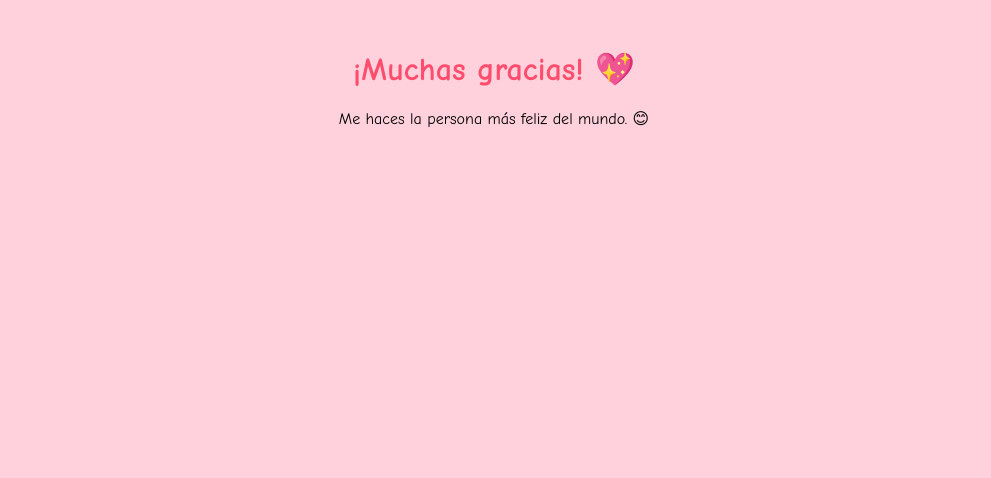
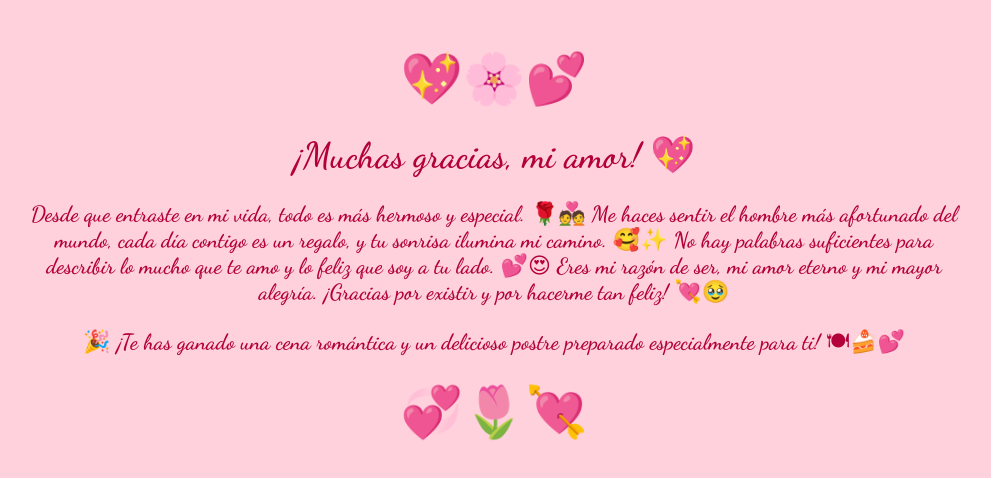
Before and after one commit to depo98/depo98.github.io, a plain HTML site: page gracias.html in a window 1280 px wide. Shown: the whole page, without its empty margins (146-1137 px from the left). Drawn offline with Linux system fonts and the light colour scheme.

Commit message:
Update gracias.html

```diff
--- a/gracias.html
+++ b/gracias.html
@@ -6,18 +6,37 @@
     <title>¡Gracias!</title>
     <style>
         body {
-            font-family: 'Comic Sans MS', cursive, sans-serif;
+            font-family: 'Dancing Script', cursive;
             text-align: center;
             margin: 50px;
             background-color: #ffd1dc;
         }
         h1 {
-            color: #ff4d6d;
+            color: #b3003b;
+            font-size: 36px;
+        }
+        p {
+            font-size: 22px;
+            color: #b3003b;
+            margin: 20px auto;
+            width: 80%;
+        }
+        .decoracion {
+            font-size: 50px;
+            color: #b3003b;
         }
     </style>
+    <link href="https://fonts.googleapis.com/css2?family=Dancing+Script:wght@600&display=swap" rel="stylesheet">
 </head>
 <body>
-    <h1>¡Muchas gracias! 💖</h1>
-    <p>Me haces la persona más feliz del mundo. 😊</p>
+    <div class="decoracion">💖🌸💕</div>
+    <h1>¡Muchas gracias, mi amor! 💖</h1>
+    <p>Desde que entraste en mi vida, todo es más hermoso y especial. 🌹💑
+       Me haces sentir el hombre más afortunado del mundo, cada día contigo es un regalo,
+       y tu sonrisa ilumina mi camino. 🥰✨
+       No hay palabras suficientes para describir lo mucho que te amo y lo feliz que soy a tu lado. 💕😍
+       Eres mi razón de ser, mi amor eterno y mi mayor alegría. ¡Gracias por existir y por hacerme tan feliz! 💘🥹</p>
+    <p>🎉 ¡Te has ganado una cena romántica y un delicioso postre preparado especialmente para ti! 🍽🍰💕</p>
+    <div class="decoracion">💞🌷💘</div>
 </body>
 </html>
```
